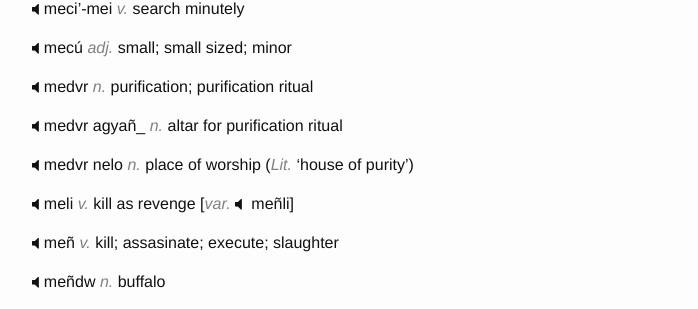
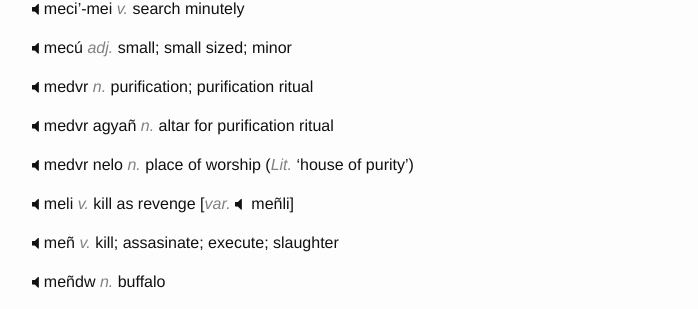
Before and after one commit to hacksparrow/language.apatani.org, a Jekyll site: the page built from dictionary/m.md, in a window 1280 px wide and 900 px high, scrolled down 1219 px. Shown: the part 143-452 px from the top of the window, without its empty margins (238-936 px from the left). Built offline with Jekyll 4.4.1, drawn with Linux system fonts in a browser that asks for light colours; nearby versions of some CDN libraries; comment, search, counter and statistics services are not loaded.

Commit message:
Update m.md

```diff
--- a/dictionary/m.md
+++ b/dictionary/m.md
@@ -96,7 +96,7 @@ __mecú__	_adj._	small; small sized; minor
 __medvr__	_n._ 	purification; purification ritual
 
 
-__medvr__ agyañ_	_n._	altar for purification ritual
+__medvr agyañ__	_n._	altar for purification ritual
 
 
 __medvr nelo__	_n._	place of worship (_Lit._ 'house of purity')
```
